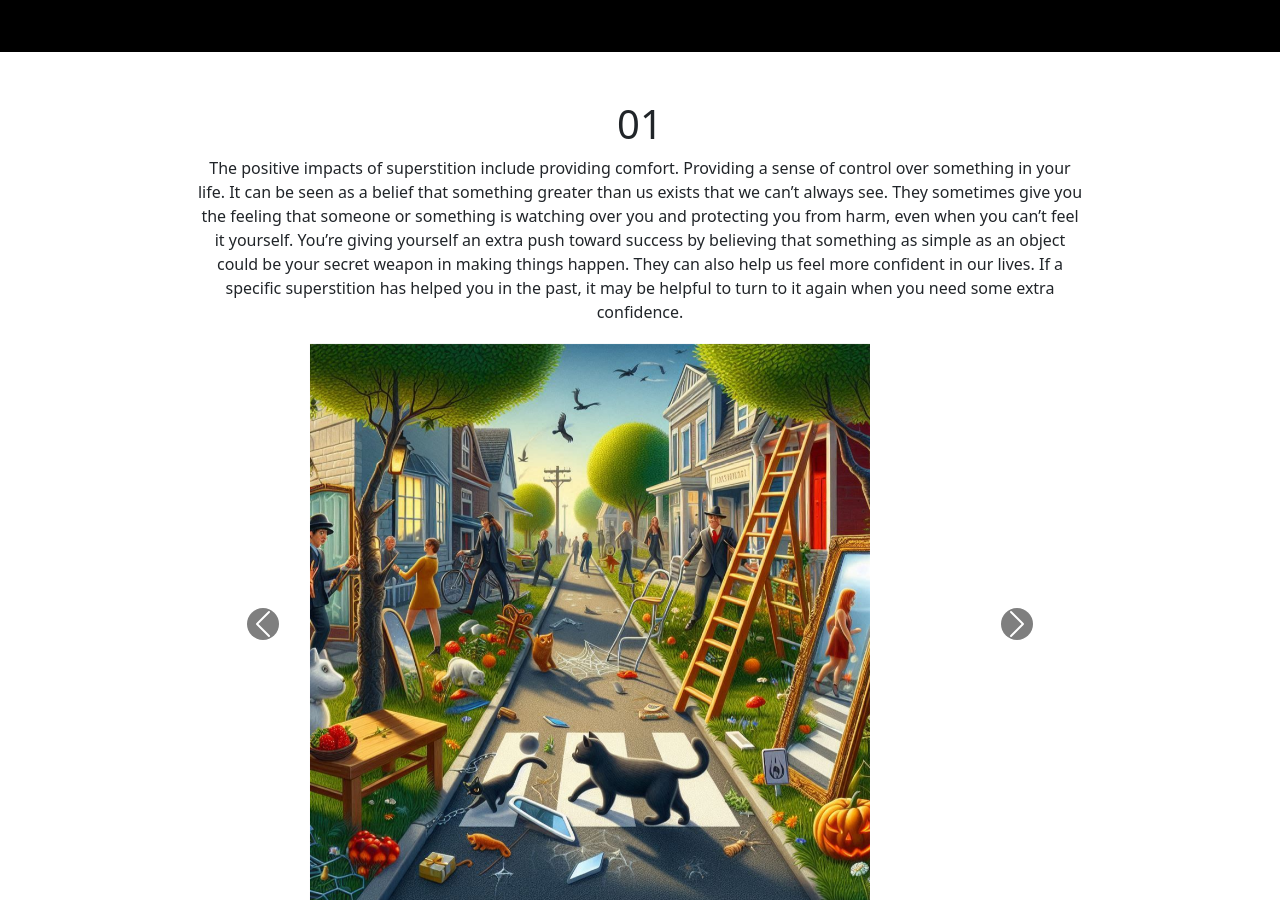
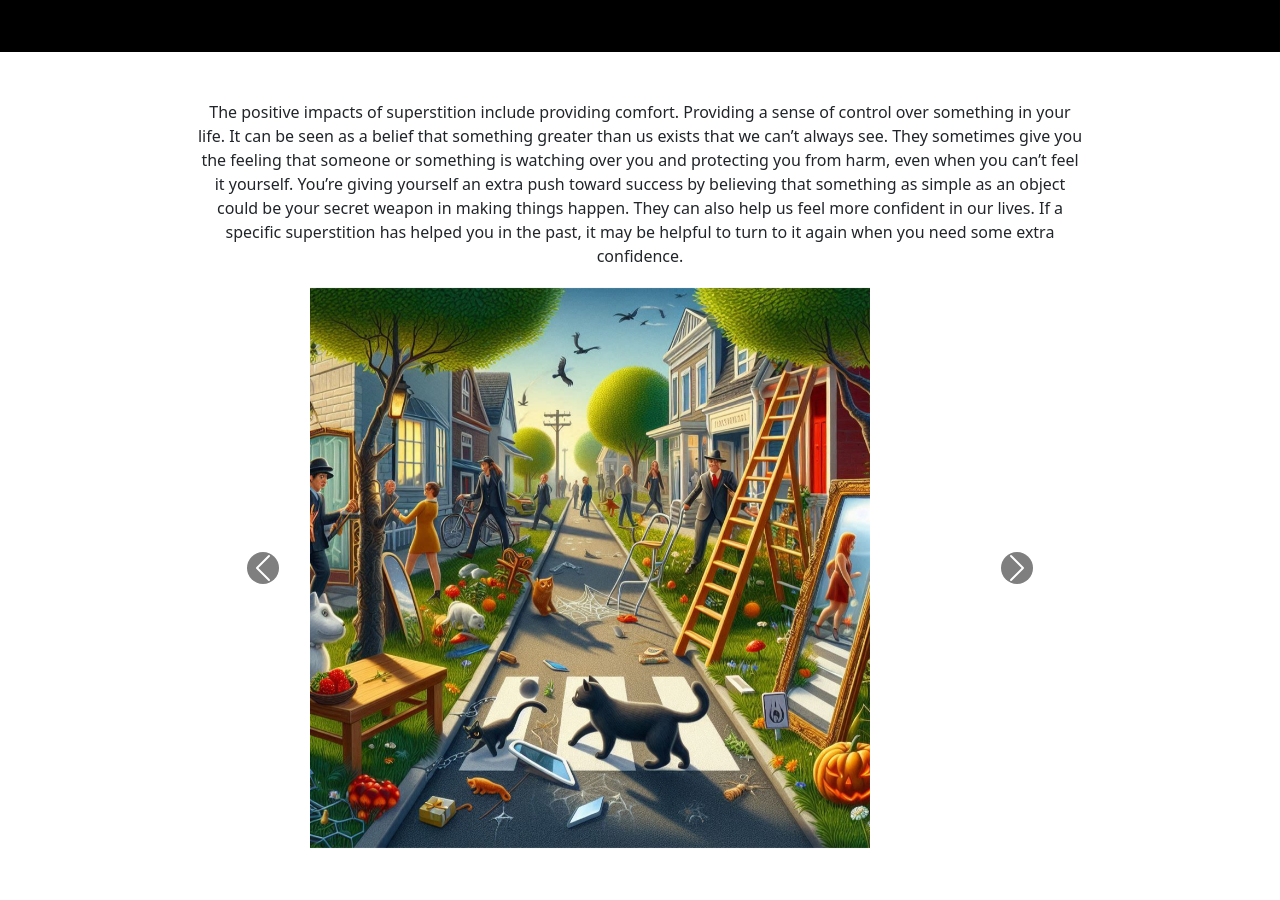
Before and after one commit to Jojo2207/Testing-Bootstrap, a plain HTML site: page index.html in a window 1280 px wide. Shown: the part 1038-1938 px from the top of the page. Drawn offline with nearby package versions, Linux system fonts and the light colour scheme.

Commit message:
Update index.html

```diff
--- a/index.html
+++ b/index.html
@@ -100,7 +100,6 @@
     <div class="container-fluid p-5 text-center d-flex align-items-center flex-wrap justify-content-center">
         <div class="col-sm-9">
             <div class="row"></div>
-            <h1>01</h1>
             <p1> The positive impacts of superstition include providing comfort. Providing a sense of control over something
                 in your life. It can be seen as a belief that something greater than us exists that we can’t always see. They sometimes give
                 you the feeling that someone or something is watching over you and protecting you from harm, even when
```
